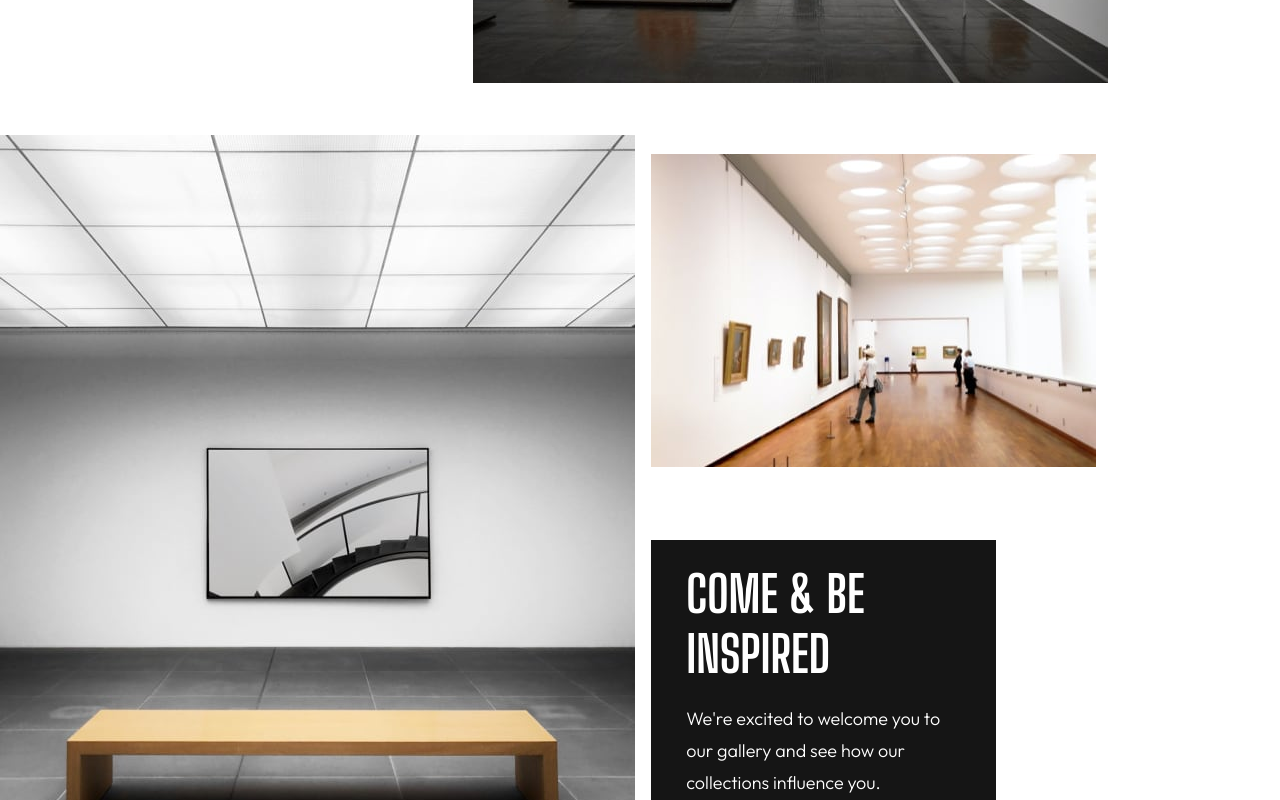
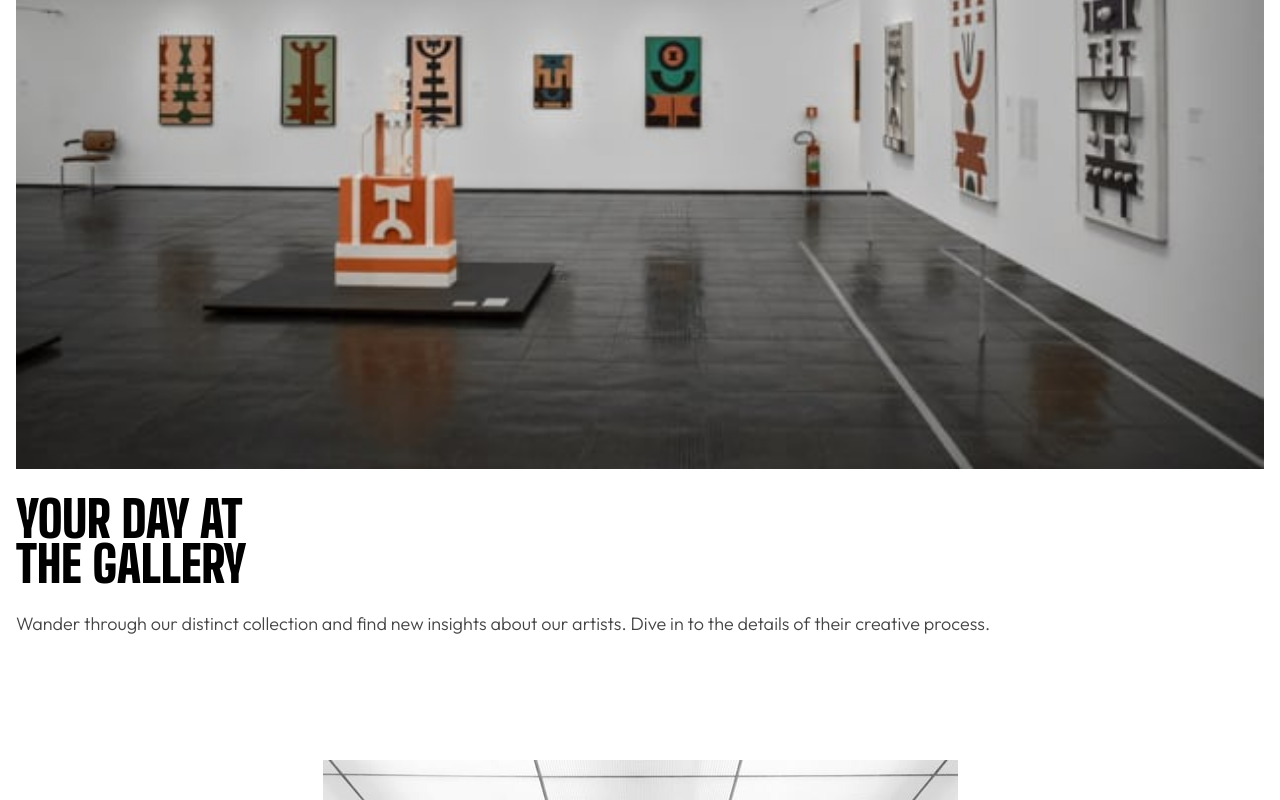
Before and after one commit to AndyBeable/art-gallery, a Vue app: page / in a window 1280 px wide. Shown: the part 1240-2040 px from the top of the page. Built offline with nearby package versions, Linux system fonts and the light colour scheme.

Commit message:
location refactor

```diff
--- a/src/App.vue
+++ b/src/App.vue
@@ -45,6 +45,8 @@ h1 {
 h2 {
   font-size: 50px;
   text-transform: uppercase;
+  line-height: 45px;
+  font-weight: 900;
 }
 
 p {
--- a/src/components/home/GalleryOverview.vue
+++ b/src/components/home/GalleryOverview.vue
@@ -1,13 +1,13 @@
 <template>
-  <div class="gallery__container">
-    <div class="gallery__container--copy">
+  <div class="gallery">
+    <div class="gallery__copy">
       <h2>Your day at the gallery</h2>
       <p>
         Wander through our distinct collection and find new insights about our
         artists. Dive in to the details of their creative process.
       </p>
     </div>
-    <div class="gallery__container--image">
+    <div class="gallery__image">
       <picture>
         <source
           media="(min-width: 1200px)"
@@ -30,21 +30,18 @@ export default {
 </script>
 
 <style scoped lang="scss">
-.gallery__container {
+.gallery {
   display: flex;
   flex-direction: column-reverse;
-  width: 90%;
-  margin: 1.5rem auto;
+  padding: 0 16px;
+  margin-bottom: 120px;
 
-  &--copy h2 {
-    font-size: 50px;
-    text-transform: uppercase;
-    line-height: 45px;
-    font-weight: 900;
+  &__copy h2 {
+    max-width: 235px;
     margin-bottom: 21px;
-    max-width: 235px;
   }
-  &--image {
+  &__image img{
+    width: 100%;
     margin-bottom: 25px;
   }
 }
--- a/src/components/home/Inspiration.vue
+++ b/src/components/home/Inspiration.vue
@@ -1,5 +1,5 @@
 <template>
-  <div class="inspiration__container">
+  <div class="inspiration">
     <div class="inspiration__large__image">
       <picture>
         <source
@@ -43,7 +43,7 @@ export default {
 </script>
 
 <style scoped lang="scss">
-.inspiration__container {
+.inspiration {
   display: flex;
   flex-direction: column;
   align-items: center;
--- a/src/components/location/Location.vue
+++ b/src/components/location/Location.vue
@@ -1,15 +1,15 @@
 <template>
-  <div class="location__container">
-    <div class="location__container__title">
+  <div class="location">
+    <div class="location__title">
       <h4>Our Location</h4>
     </div>
-    <div class="location__container__address">
+    <div class="location__address">
       <h5>99 King Street</h5>
       <p>Newport</p>
       <p>RI 02840</p>
       <p>United States of America</p>
     </div>
-    <div class="location__container__detail">
+    <div class="location__detail">
       <p>
         Our newly opened gallery is located near the Edward King House on 99
         King Street, the Modern Art Gallery is free to all visitors and open
@@ -26,7 +26,7 @@ export default {
 </script>
 
 <style scoped lang="scss">
-.location__container {
+.location {
   background-color: var(--black);
   padding: 2rem 2rem;
 
@@ -48,6 +48,7 @@ export default {
   &__address h5 {
     color: var(--orange);
     font-size: 32px;
+    font-weight: 900;
     text-transform: uppercase;
     margin-bottom: 1rem;
   }
```
